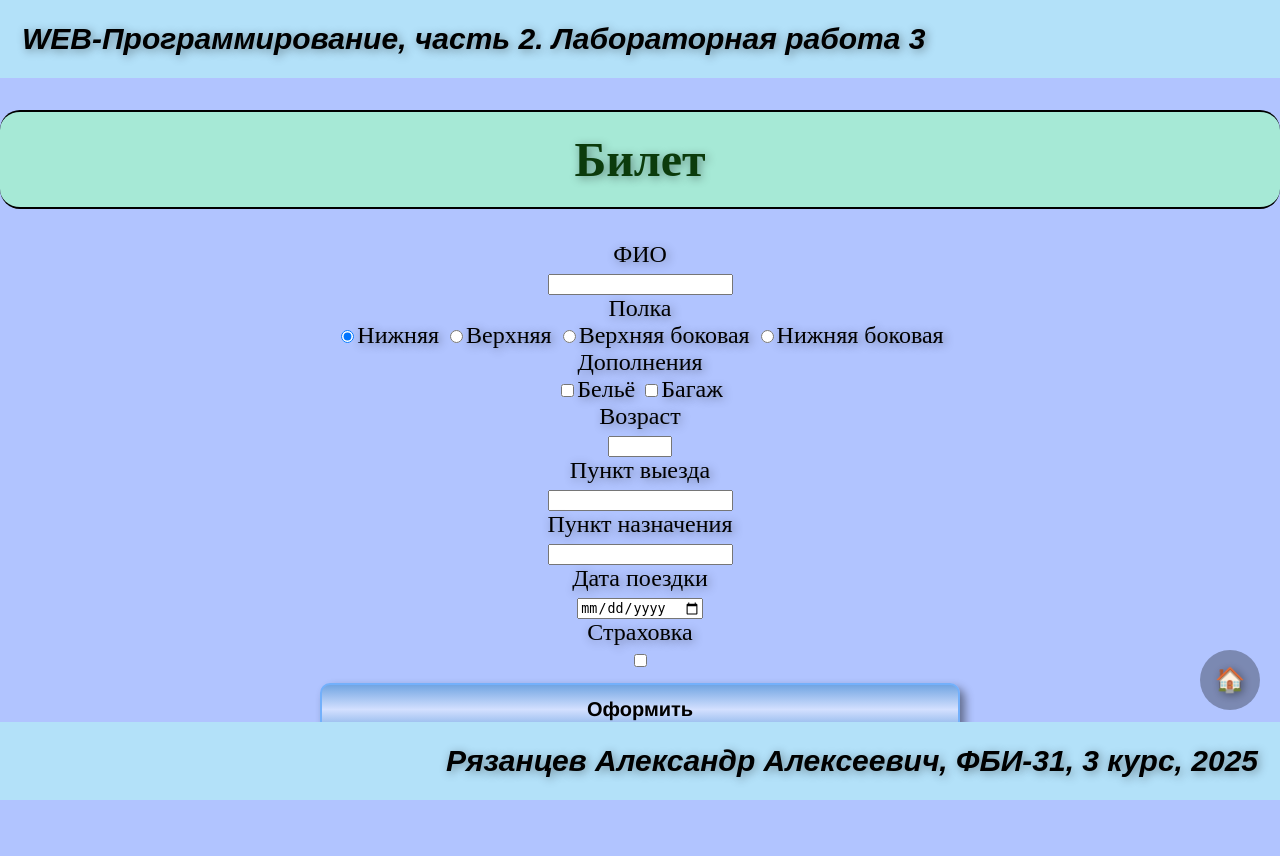
After one commit to sheeshh21/web-back-labs, a Flask app: page /lab3/ticket in a window 1280 px wide. The commit adds this page. Run offline with Flask 3, Linux system fonts and the light colour scheme.

Commit message:
Железнодорожный билет

```diff
--- a/lab3.py
+++ b/lab3.py
@@ -99,3 +99,42 @@ def settings():
     font_size = request.cookies.get('font_size')
     opacity = request.cookies.get('opacity')
     return render_template('lab3/settings.html', color=color, bg_color=bg_color, font_size=font_size, opacity=opacity)
+
+
+@lab3.route('/lab3/ticket')
+def ticket():
+    return render_template('lab3/ticket.html')
+
+@lab3.route('/lab3/itogticket')
+def itogticket():
+    price = 0
+
+    age = int(request.args.get('age'))
+    if age < 18:
+        price = 700
+        child = True
+    else:
+        price = 1000
+        child = False
+
+    position = request.args.get('position')
+    if position == 'lower' or position == 'lowerside':
+        price += 100
+
+    belie = request.args.get('belie')
+    if belie == 'on':
+        price += 75
+
+    bagaj = request.args.get('bagaj')
+    if bagaj == 'on':
+        price += 250
+
+    strahovka = request.args.get('strahovka')
+    if strahovka == 'on':
+        price += 150
+
+    return render_template('lab3/itogticket.html',price=price, child=child, strahovka=strahovka, bagaj=bagaj,
+                            belie=belie, position=position, age=age, fio=request.args.get('fio'),
+                            viezd=request.args.get('viezd'),
+                            naznach=request.args.get('naznach'),
+                            data=request.args.get('data'))
--- a/templates/lab3/lab3.html
+++ b/templates/lab3/lab3.html
@@ -7,7 +7,11 @@
 {% block main %}
     <h1>Формы</h1>
     <div><b>Тема лабораторной - формы, cookie. Список сделанных страниц:</b></div>
-    <div>Привет, <span style="color: {{name_color}}">{{ name }}</span>!</div>
+    <div>
+        Привет, <span style="color: {{ name_color or 'white' }}">{{ name or 'Аноним' }}</span>
+    </div>
+
+    <div>Возраст: {{ age or 'Неизвестен' }}</div>
     <div class="spisoklab">
         <ol class="text">
             <li><a href="/lab3/cookie">Куки</a><br>
--- /dev/null
+++ b/templates/lab3/ticket.html
@@ -0,0 +1,50 @@
+{% extends "base.html" %}
+
+{% block number_lab %}Лабораторная работа 3{% endblock %}
+
+{% block main %}
+
+    <h1>Билет</h1>
+
+    <form action="/lab3/itogticket">
+        <div>
+            <label>ФИО<br><input name="fio" type="text"></label>
+        </div>
+        <div>Полка<br>
+            <label><input value="lower" name="position" type="radio" checked>Нижняя</label>
+            <label><input value="upper" name="position" type="radio">Верхняя</label>
+            <label><input value="upperside" name="position" type="radio">Верхняя боковая</label>
+            <label><input value="lowerside" name="position" type="radio">Нижняя боковая</label>
+        </div>
+
+        <div>Дополнения<br>
+            <label><input name="dop" value="belie" type="checkbox">Бельё</label>
+            <label><input name="dop" value="bagaj" type="checkbox">Багаж</label>
+        </div>
+
+        <div>Возраст<br>
+            <input name="age" type="number" min="1" max="120" required>
+        </div>
+
+        <div>Пункт выезда<br>
+            <label><input name="viezd" type="text"></label>
+        </div>
+
+        <div>Пункт назначения<br>
+            <label><input name="naznach" type="text"></label>
+        </div>
+
+        <div>Дата поездки<br>
+            <label><input name="data" type="date"></label>
+        </div>
+
+        <div>Страховка<br>
+            <label><input name="strahovka" value="strahovka" type="checkbox"></label>
+        </div>
+
+        <div>
+            <button class="button" type="submit">Оформить</button>
+        </div>
+    </form>
+
+{% endblock %}
```
Also changed, not shown: templates/lab3/itogticket.html (added, +16 -0 lines).
